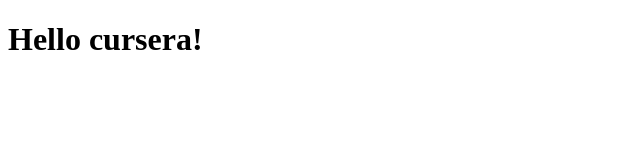
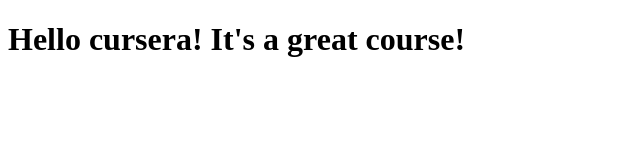
Before and after one commit to Soheilseifirad/COURSERA-TEST, a plain HTML site: page site/index.html in a window 1280 px wide. Shown: the whole page, without its empty margins (0-640 px from the left). Drawn offline with Linux system fonts and the light colour scheme.

Commit message:
small change to our page content.

```diff
--- a/site/index.html
+++ b/site/index.html
@@ -4,6 +4,6 @@
 	<title>Hello corsera!</title>
 </head>
 <body>
-<h1>Hello cursera!</h1>
+<h1>Hello cursera! It's a great course!</h1>
 </body>
 </html>
```
